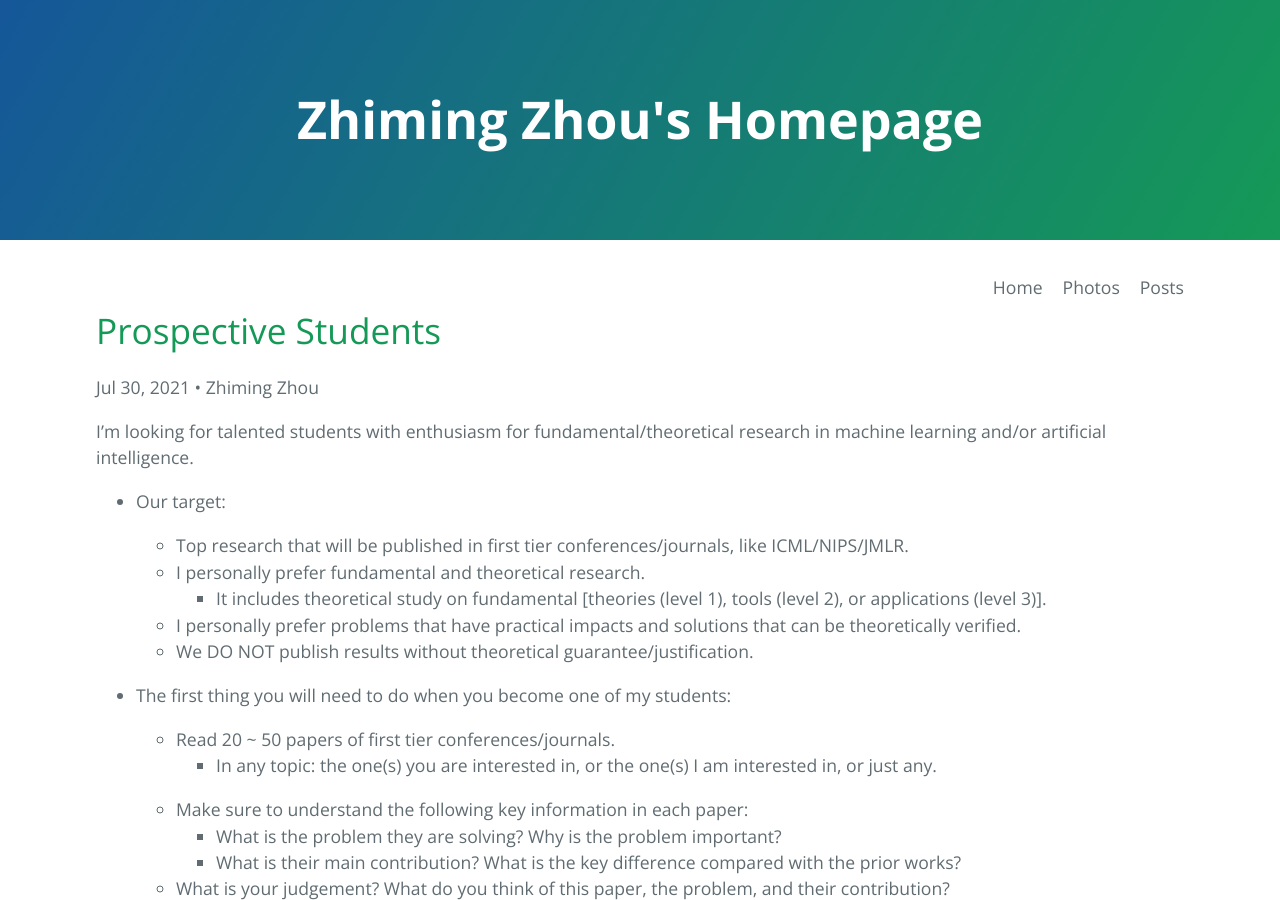
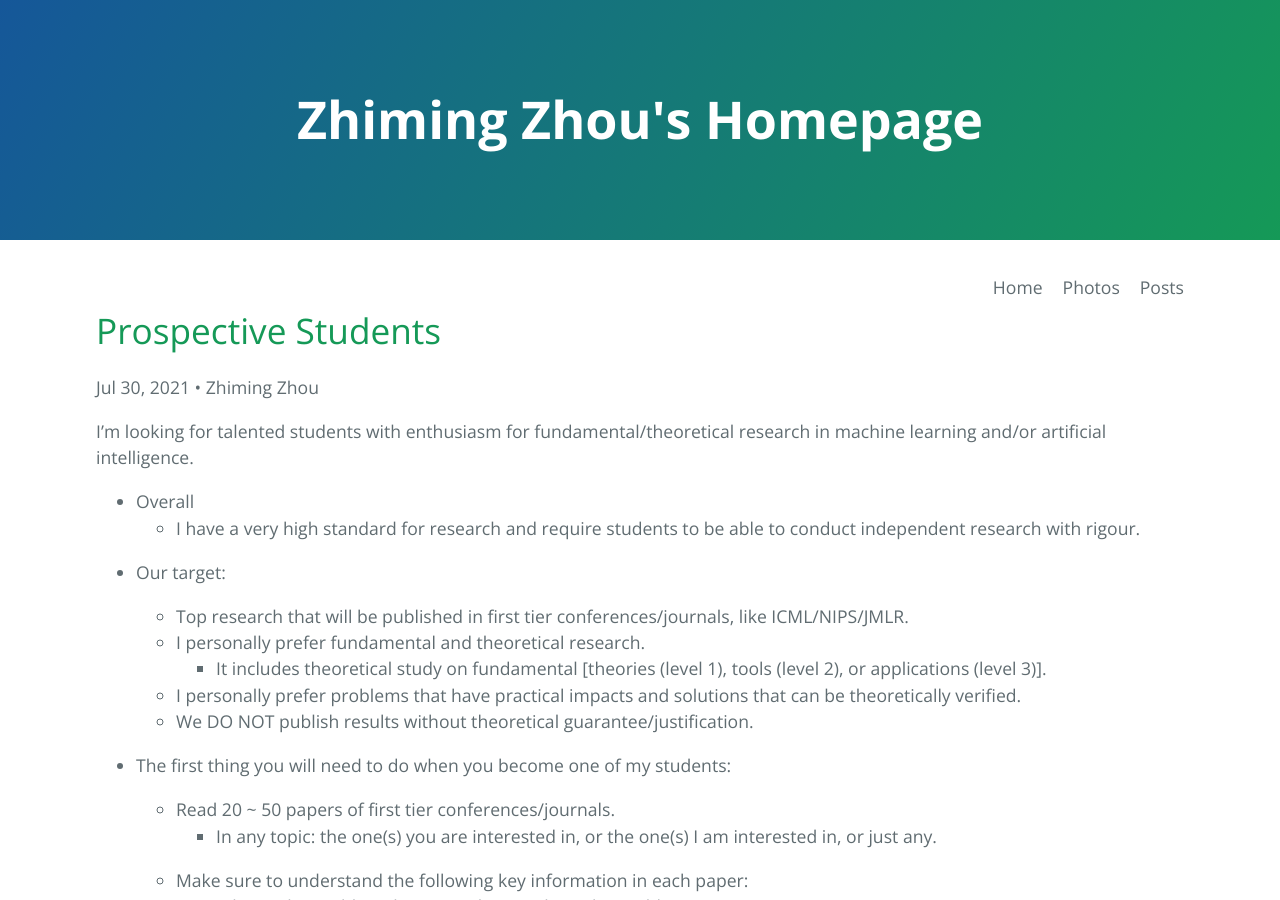
Before and after one commit to ZhimingZhou/zhimingzhou.github.io, a Jekyll site: the page built from _posts/2021-10-11-Prospective-Students.md, in a window 1280 px wide and 900 px high. Built offline with Jekyll 4.4.1, drawn with Linux system fonts in a browser that asks for light colours; comment, search, counter and statistics services are not loaded; some of the changed text lies outside the part shown.

Commit message:
Update 2021-10-11-Prospective-Students.md

```diff
--- a/_posts/2021-10-11-Prospective-Students.md
+++ b/_posts/2021-10-11-Prospective-Students.md
@@ -9,6 +9,10 @@ top: true
 
 I’m looking for talented students with enthusiasm for fundamental/theoretical research in machine learning and/or artificial intelligence.
 
+- Overall
+	- I have a very high standard for research and require students to be able to conduct independent research with rigour.
+
+<!--  -->
 - Our target:
 
 	- Top research that will be published in first tier conferences/journals, like ICML/NIPS/JMLR.
```
Also changed, not shown: other parts of _posts/2021-10-11-Prospective-Students.md (+2 -1 lines).
